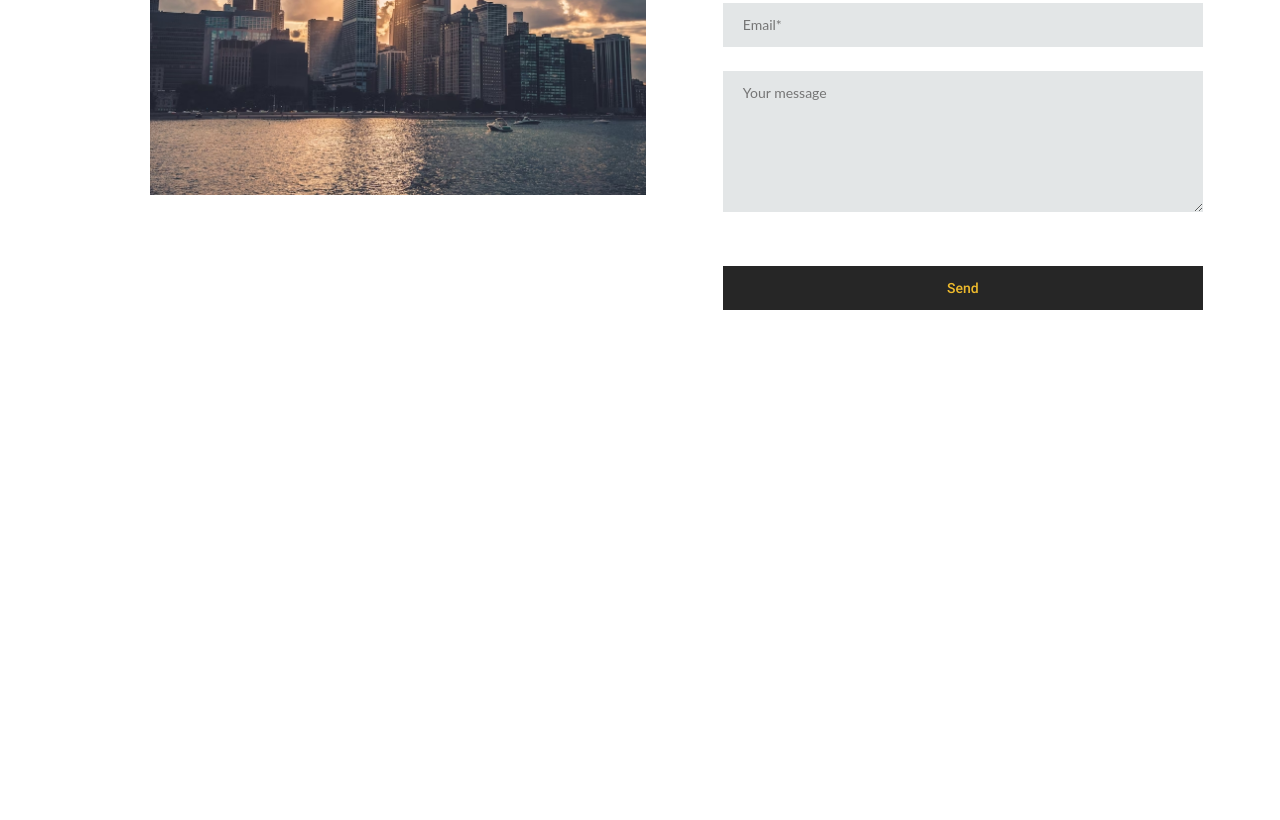
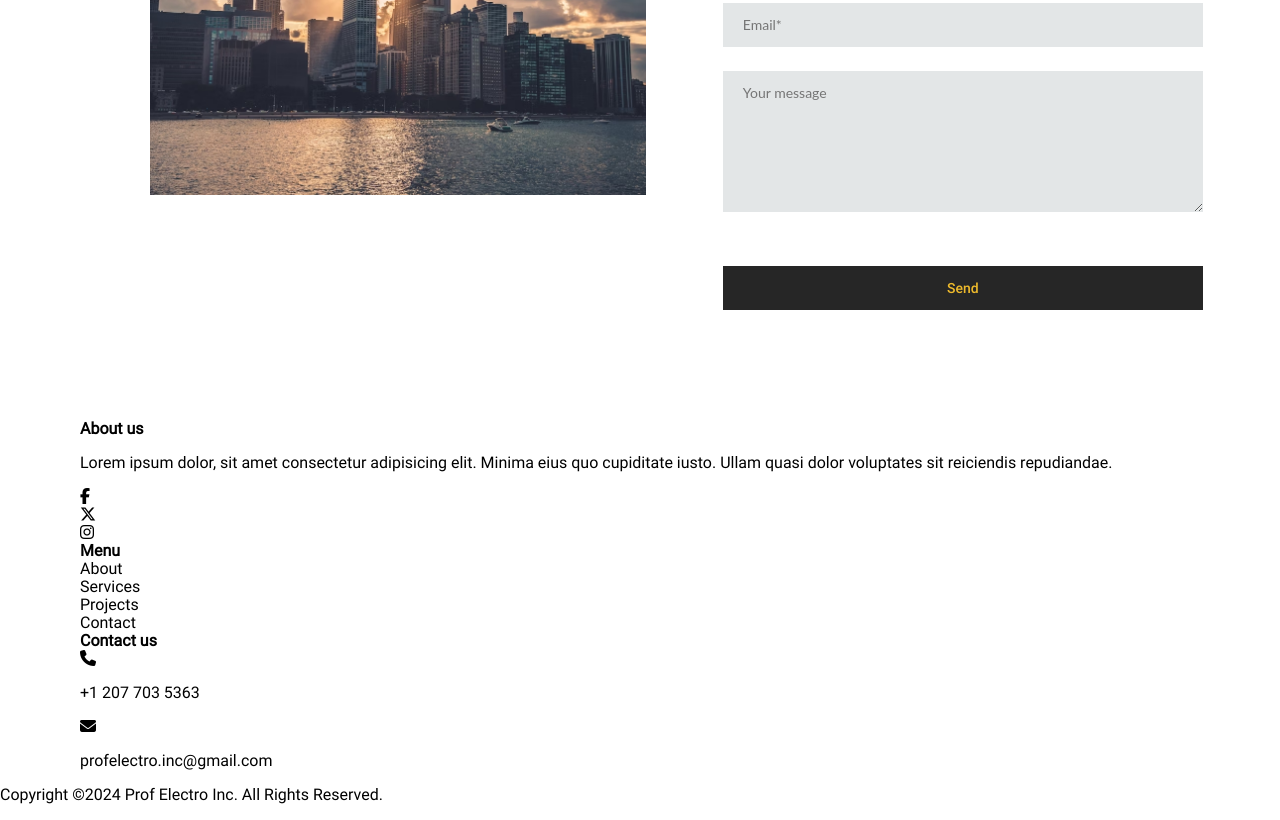
Before and after one commit to Twisterday/prof-electro-inc, a website: page index.html in a window 1280 px wide. Shown: the part 3229-4049 px from the top of the page. Before the commit the page ends 3649 px from the top, so only its background shows below. Drawn offline with nearby package versions, Linux system fonts and the light colour scheme; files whose address does not match are found by name.

Commit message:
Start work with footer add html code and icons & conect fontsawesome library

```diff
--- a/index.html
+++ b/index.html
@@ -6,6 +6,9 @@
 	<meta http-equiv="X-UA-Compatible" content="IE=edge">
 	<meta name="viewport" content="width=device-width, initial-scale=1.0">
 	<title>Prof electro inc</title>
+	<link rel="stylesheet" href="https://cdnjs.cloudflare.com/ajax/libs/font-awesome/6.5.1/css/all.min.css"
+		integrity="sha512-DTOQO9RWCH3ppGqcWaEA1BIZOC6xxalwEsw9c2QQeAIftl+Vegovlnee1c9QX4TctnWMn13TZye+giMm8e2LwA=="
+		crossorigin="anonymous" referrerpolicy="no-referrer" />
 	<link rel="shortcut icon" href="img/icon-prof-electro.png" type="image/x-icon">
 	<link rel="stylesheet" href="css/normalize.css">
 	<link rel="stylesheet" href="libs/slick/slick.css">
@@ -258,12 +261,46 @@
 				</form>
 			</div>
 		</div>
-
-
 	</section>
 	<footer>
-
+		<div class="container">
+			<div class="footer__section about">
+				<h4 class="footer__about-title">About us</h4>
+				<p class="footer__about-text">Lorem ipsum dolor, sit amet consectetur adipisicing elit. Minima eius quo
+					cupiditate iusto. Ullam quasi dolor voluptates sit reiciendis repudiandae.</p>
+				<ul class="footer__about-social">
+					<li><a href="#"><i class="fa-brands fa-facebook-f"></i></a></li>
+					<li><a href="#"><i class="fa-brands fa-x-twitter"></i></a></li>
+					<li><a href="#"><i class="fa-brands fa-instagram"></i></a></li>
+				</ul>
+			</div>
+			<div class="footer__section quickLinks">
+				<ul class="footer__menu">
+					<h4 class="footer__menu-title">Menu</h4>
+					<li><a href="#" class="footer__menu-item">About</a></li>
+					<li><a href="#" class="footer__menu-item">Services</a></li>
+					<li><a href="#" class="footer__menu-item">Projects</a></li>
+					<li><a href="#" class="footer__menu-item">Contact</a></li>
+				</ul>
+			</div>
+			<div class="footer__contact">
+				<h4 class="footer__contact-title">
+					Contact us
+				</h4>
+				<ul class="footer__contact-info">
+					<li><span><i class="fa-solid fa-phone"></i></span>
+						<p><a href="tel:+12077035363">+1 207 703 5363</a></p>
+					</li>
+					<li><span><i class="fa-solid fa-envelope"></i></span>
+						<p><a href="mailto:profelectro.inc@gmail.com">profelectro.inc@gmail.com</a></p>
+					</li>
+				</ul>
+			</div>
+		</div>
 	</footer>
+	<div class="copyrightText">
+		<p>Copyright ©2024 Prof Electro Inc. All Rights Reserved. </p>
+	</div>
 
 	<script src="https://ajax.googleapis.com/ajax/libs/jquery/3.4.1/jquery.min.js"></script>
 	<script src="libs/slick/slick.min.js"></script>
--- a/scss/style.scss
+++ b/scss/style.scss
@@ -919,6 +919,4 @@
 			margin-left: 150px;
 		}
 	}
-
-
 }
```
